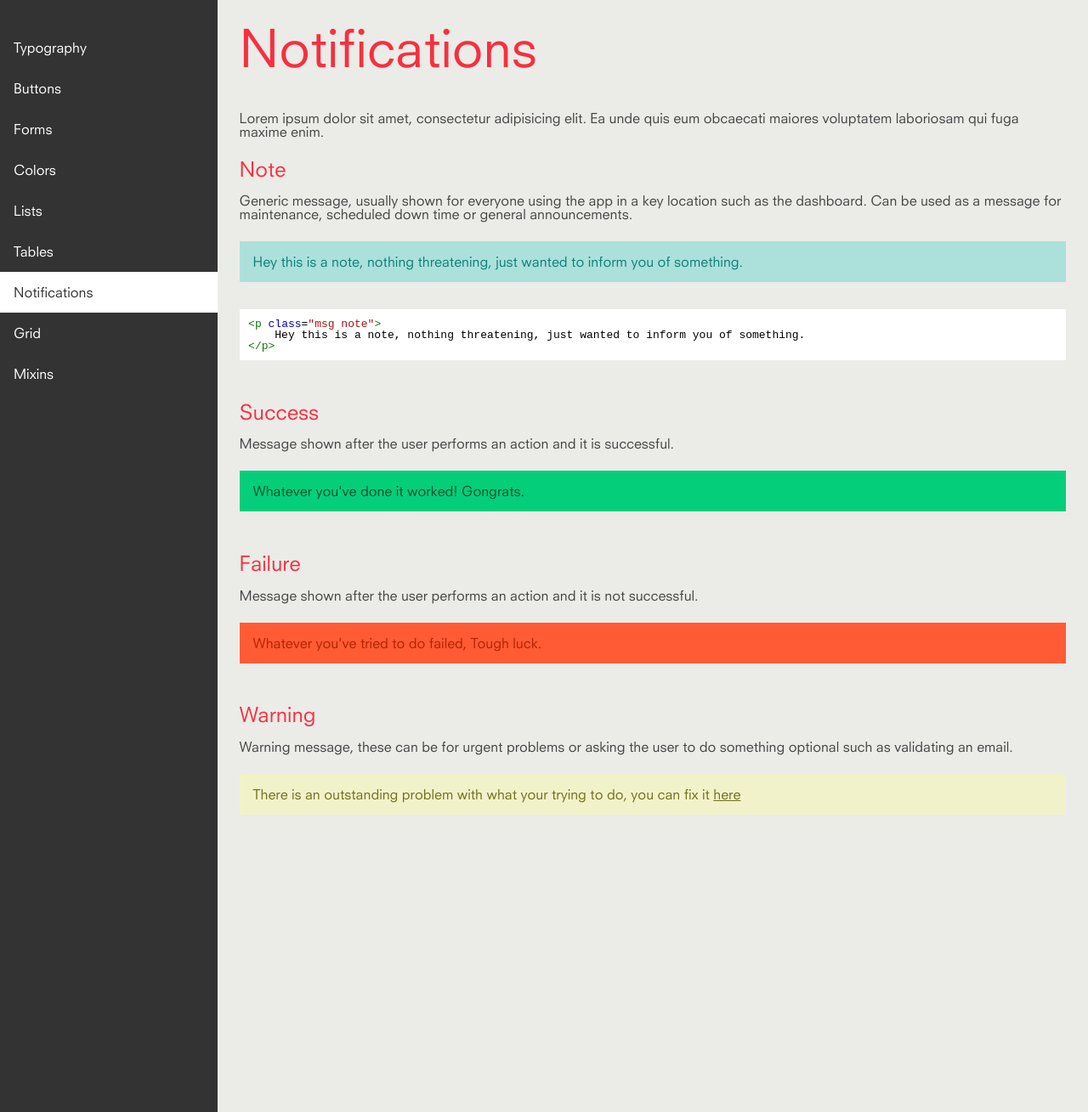
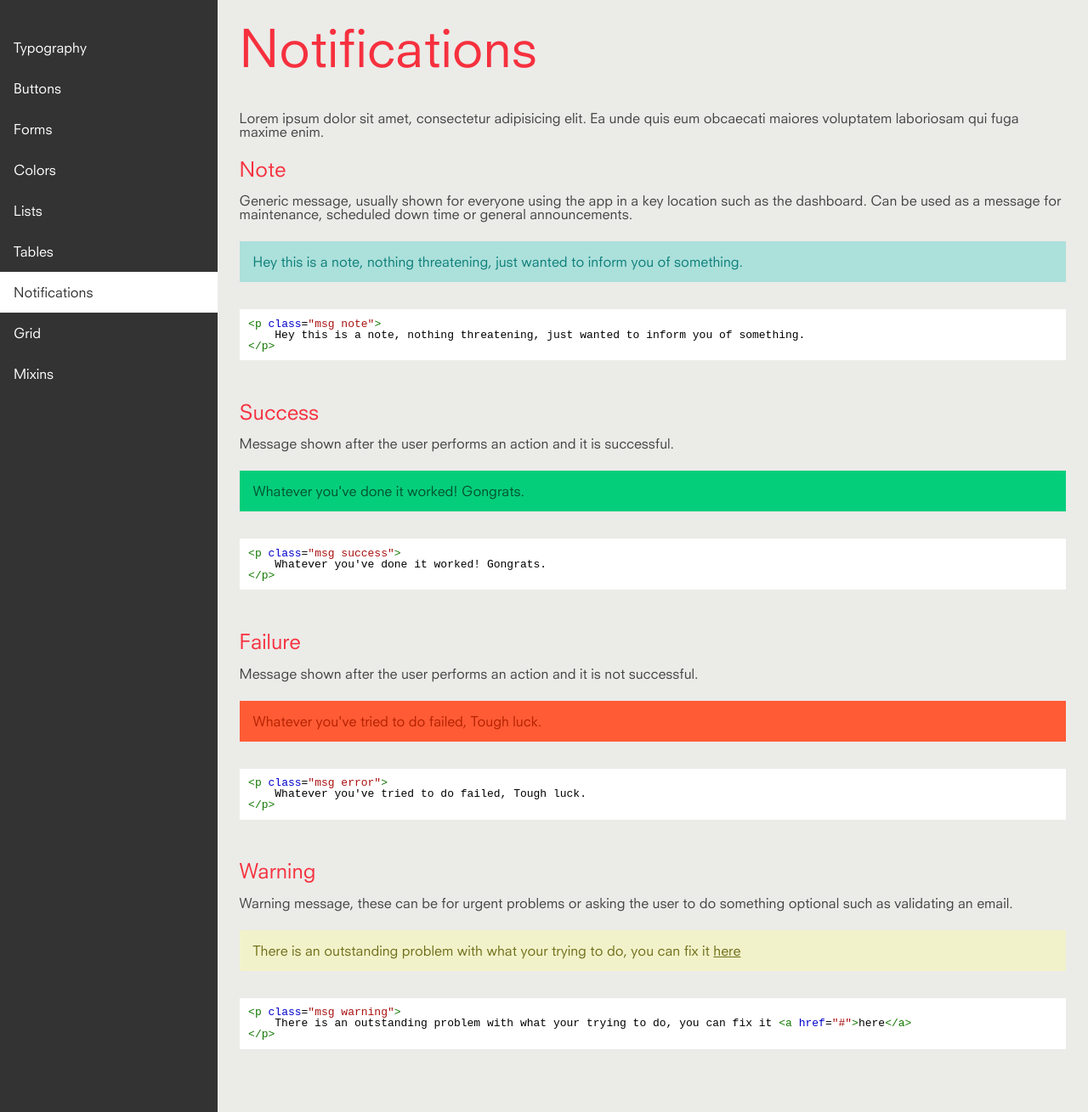
Before and after one commit to EMT/patterns, a Jekyll site: the page built from notifications.html, in a window 1280 px wide and 1309 px high. Shown: the whole window at 85% size. Built offline with Jekyll 4.4.1, drawn with Linux system fonts in a browser that asks for light colours; nearby versions of some CDN libraries.

Commit message:
Notifications page source code added

```diff
--- a/main.css
+++ b/main.css
@@ -482,7 +482,8 @@ p + .drop-cap {
   /* Set height, width, borders, and global font properties here */
   font-family: monospace;
   height: auto;
-  padding: 0.5em; }
+  padding: 0.5em;
+  max-height: 300px; }
 
 .CodeMirror-scroll {
   /* Set scrolling behaviour here */
--- a/notifications.html
+++ b/notifications.html
@@ -24,13 +24,21 @@ layout: default
 			<p class="msg success">
 					Whatever you've done it worked! Gongrats.
 			</p>
+<textarea class="js-code-pattern">
+<p class="msg success">
+	Whatever you've done it worked! Gongrats.
+</p></textarea>
 		</div>
 		<div class="element">
 			<h4>Failure</h4>
 			<p>Message shown after the user performs an action and it is not successful.</p>
 			<p class="msg error">
 					Whatever you've tried to do failed, Tough luck.
-		</p>
+			</p>
+<textarea class="js-code-pattern">
+<p class="msg error">
+	Whatever you've tried to do failed, Tough luck.
+</p></textarea>
 		</div>
 		<div class="element">
 			<h4>Warning</h4>
@@ -38,6 +46,10 @@ layout: default
 			<p class="msg warning">
 					There is an outstanding problem with what your trying to do, you can fix it <a href="#">here</a>
 			</p>
+<textarea class="js-code-pattern">
+<p class="msg warning">
+	There is an outstanding problem with what your trying to do, you can fix it <a href="#">here</a>
+</p></textarea>
 		</div>
 
 	</section>
--- a/scss/vendor/_codemirror.scss
+++ b/scss/vendor/_codemirror.scss
@@ -5,6 +5,7 @@
   font-family: monospace;
   height: auto;
   padding: 0.5em;
+  max-height: 300px;
 }
 .CodeMirror-scroll {
   /* Set scrolling behaviour here */
```
